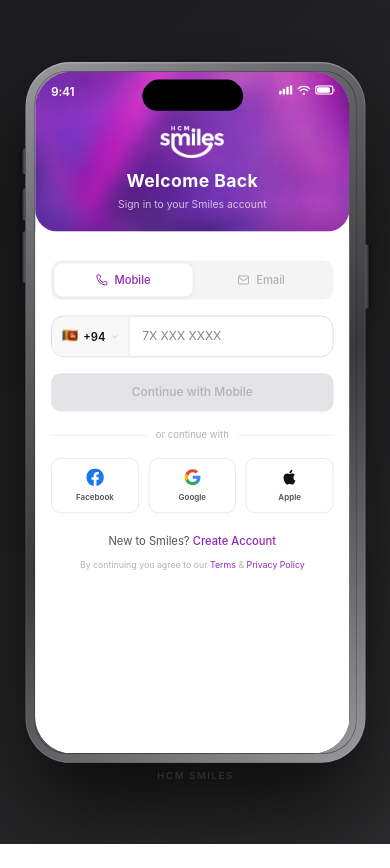
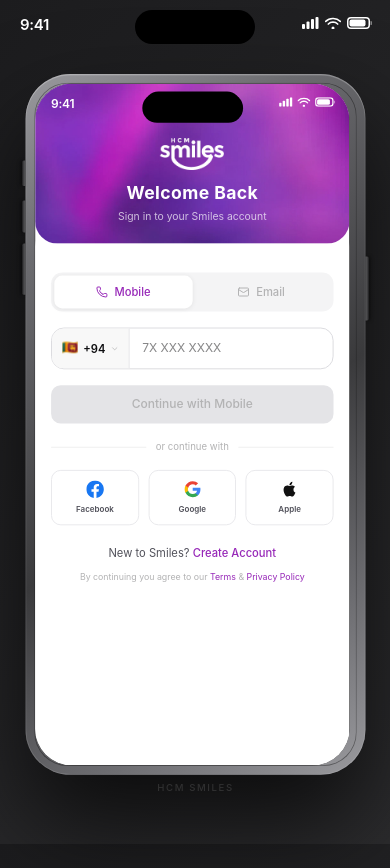
Before and after one commit to milan27c/smileapp, a Next.js app: page /login in a window 390 px wide. Before the commit the page ends 844 px from the top, so only its background shows below. Built offline with nearby package versions, Linux system fonts and the light colour scheme.

Commit message:
make app responsive - hide mock frame on mobile devices and add PWA support

```diff
--- a/app/layout.tsx
+++ b/app/layout.tsx
@@ -4,6 +4,19 @@
 export const metadata: Metadata = {
   title: "HCM Smiles",
   description: "Havelock City Mall Loyalty App",
+  viewport: "width=device-width, initial-scale=1, viewport-fit=cover",
+  appleWebApp: {
+    capable: true,
+    statusBarStyle: "black-translucent",
+    title: "HCM Smiles",
+  },
+  manifest: "/manifest.json",
+  icons: [
+    {
+      rel: "icon",
+      url: "/favicon.ico",
+    },
+  ],
 };
 
 export default function RootLayout({
@@ -13,6 +26,13 @@
 }>) {
   return (
     <html lang="en" className="h-full">
+      <head>
+        <meta name="theme-color" content="#9728B8" />
+        <meta name="mobile-web-app-capable" content="yes" />
+        <meta name="apple-mobile-web-app-capable" content="yes" />
+        <meta name="apple-mobile-web-app-status-bar-style" content="black-translucent" />
+        <meta name="apple-mobile-web-app-title" content="HCM Smiles" />
+      </head>
       <body
         className="flex items-center justify-center"
         style={{
@@ -22,9 +42,20 @@
           margin: 0,
         }}
       >
-        {/* iPhone 16 Pro Device Frame */}
+        {/* Mobile View - Full screen on mobile devices */}
         <div
-          className="relative flex-shrink-0"
+          className="w-full h-screen lg:hidden"
+          style={{
+            background: "#000",
+            overflow: "hidden",
+          }}
+        >
+          {children}
+        </div>
+
+        {/* iPhone 16 Pro Device Frame — Hidden on mobile, shown on desktop */}
+        <div
+          className="relative flex-shrink-0 hidden lg:flex"
           style={{
             width: "425px",
             maxHeight: "calc(100vh - 24px)",
@@ -81,7 +112,7 @@
                 }}
               />
 
-              {/* Screen Content */}
+                  {/* Screen Content */}
               <div className="relative w-full h-full overflow-hidden">
                 {children}
               </div>
```
Also changed, not shown: public/manifest.json (added).
